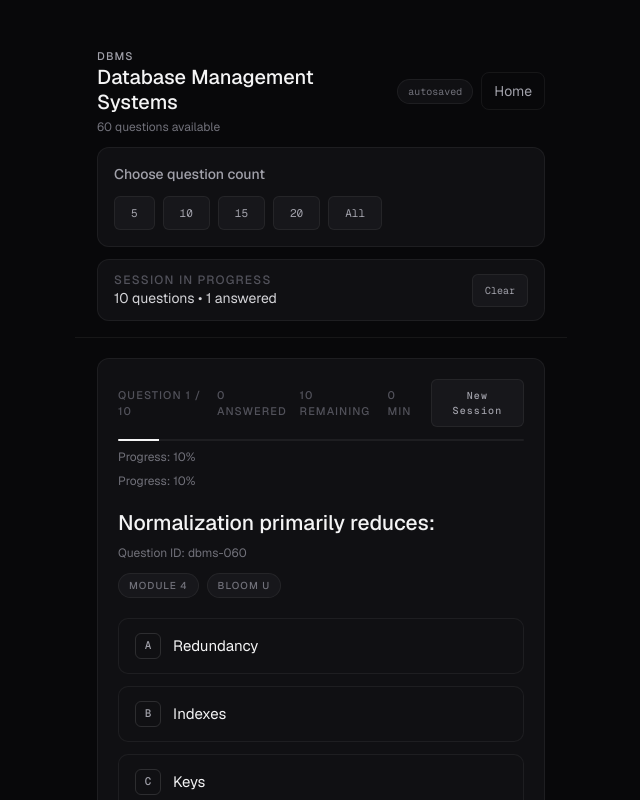
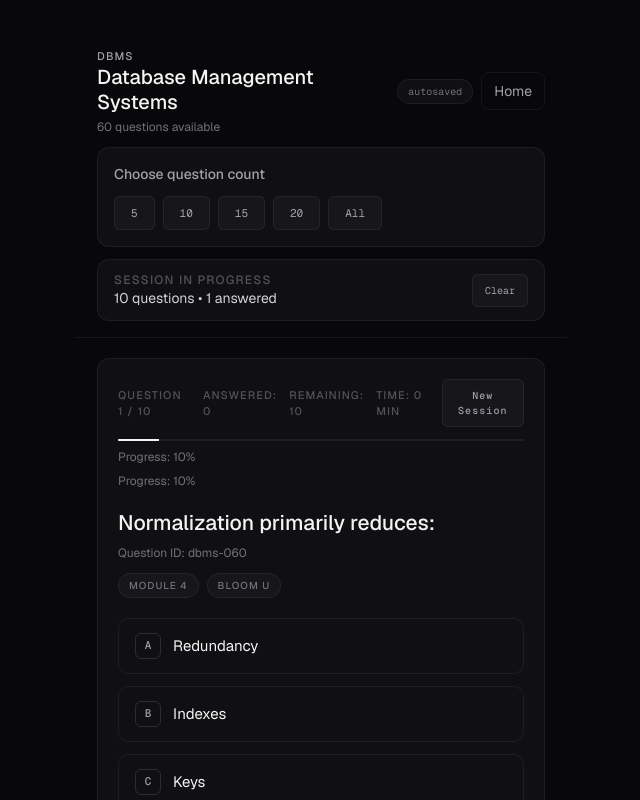
Before and after one commit to rohith-0099/CCW_MCQ_WEBSITE, a Next.js app: page /practice/DBMS in a window 1280 px wide. Both pictures are taken after a click on the button "10". Shown: the top 800 px of the page, without its empty margins (319-959 px from the left). Built offline with nearby package versions, Linux system fonts and the light colour scheme.

Commit message:
Add labeled stats in practice header

```diff
--- a/src/app/practice/[subject]/page.tsx
+++ b/src/app/practice/[subject]/page.tsx
@@ -278,9 +278,9 @@ export default function PracticePage({ params }: { params: { subject: string } }
               <span>
                 Question {session.currentIndex + 1} / {session.questionIds.length}
               </span>
-              <span>{answeredCount} answered</span>
-              <span>{session.questionIds.length - answeredCount} remaining</span>
-              <span>{elapsedMinutes} min</span>
+              <span>Answered: {answeredCount}</span>
+              <span>Remaining: {session.questionIds.length - answeredCount}</span>
+              <span>Time: {elapsedMinutes} min</span>
               <button
                 onClick={() => createSession(session.count)}
                 className="rounded-md border border-white/[0.06] bg-surface2 px-3 py-2 font-mono text-[10px] text-zinc-400 transition hover:border-white/[0.12] hover:text-zinc-100"
```
